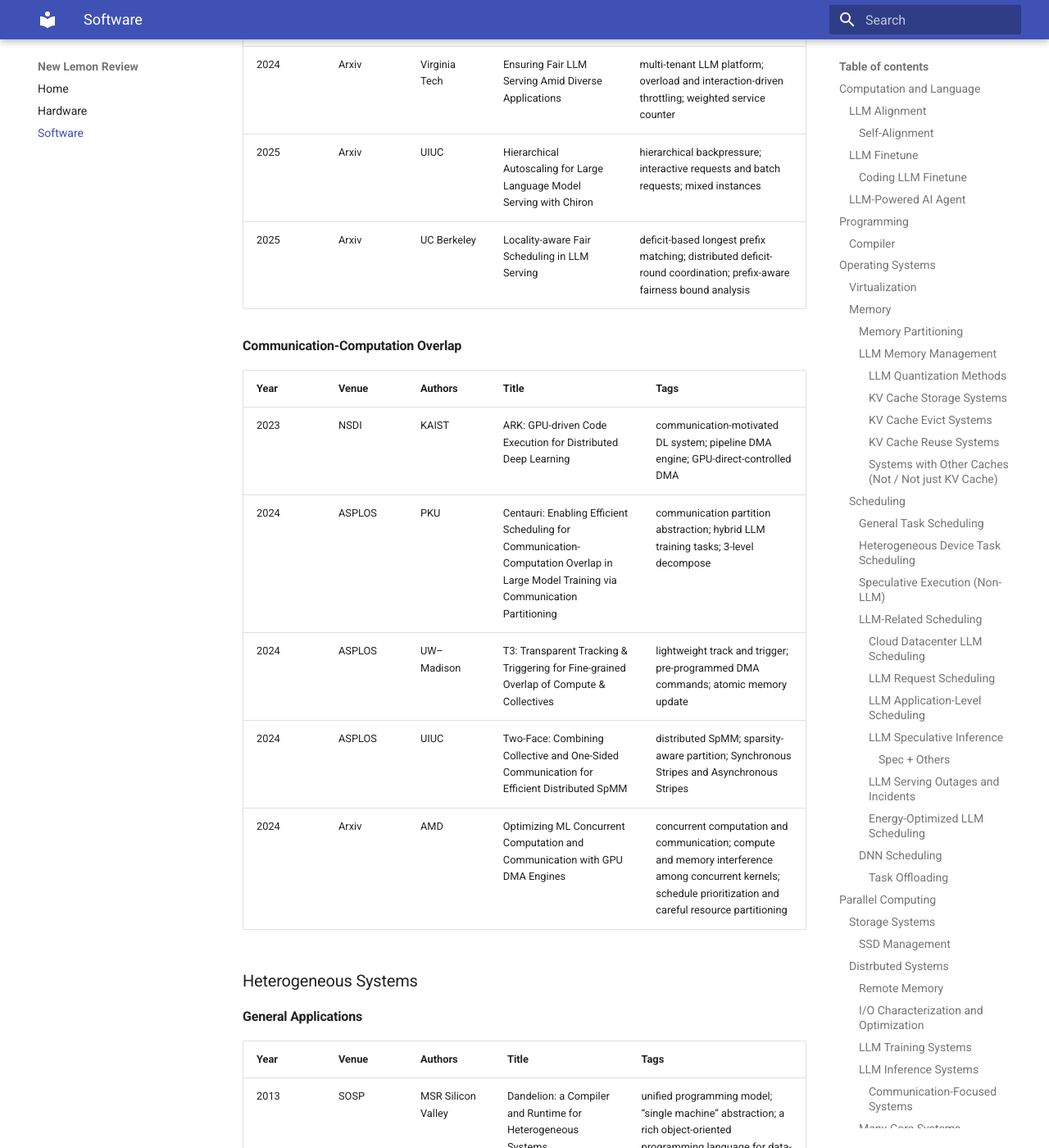
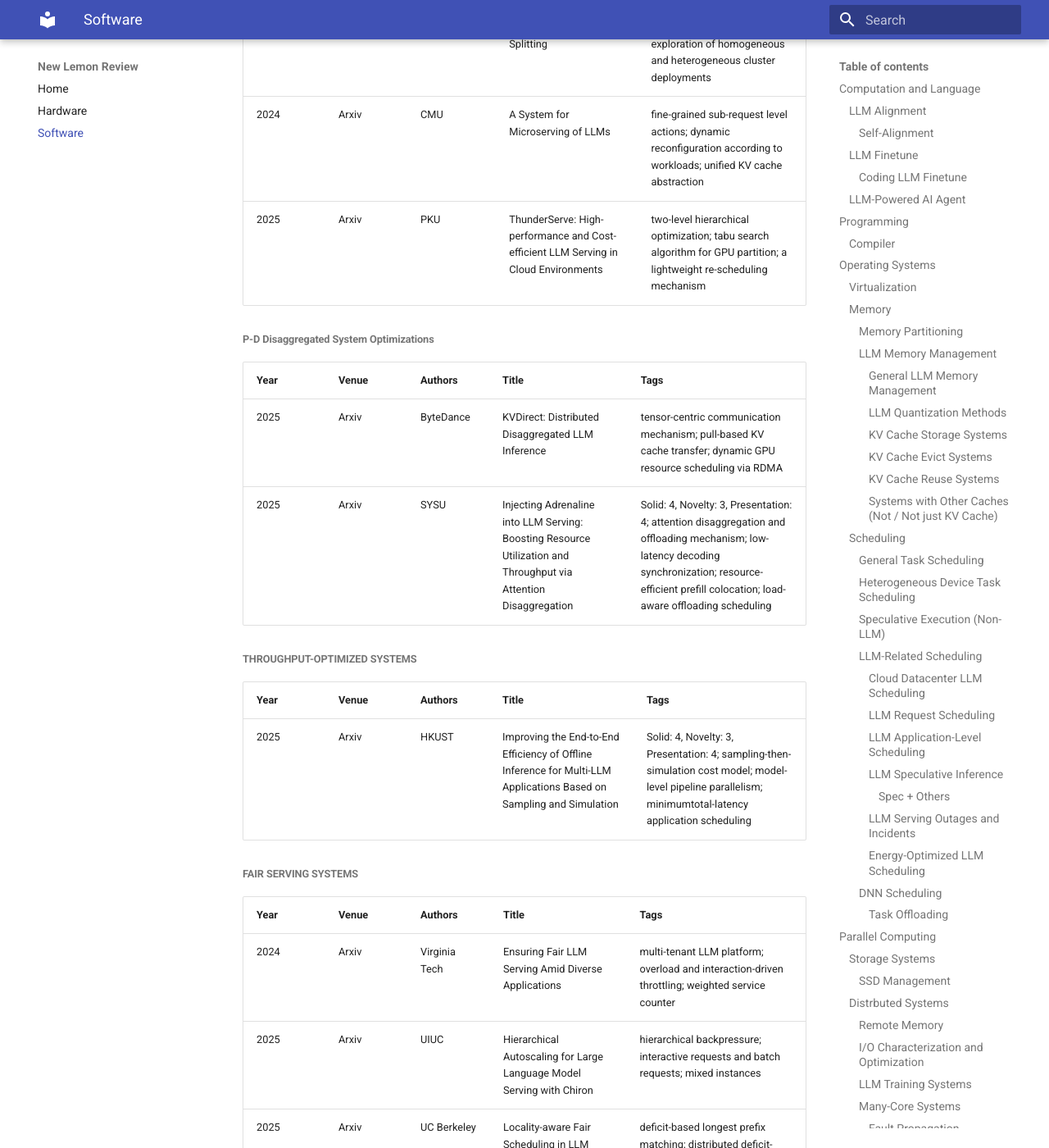
Before and after one commit to pku-lemonade/review, an MkDocs documentation site: the page built from docs/Software.md, in a window 1280 px wide and 1400 px high, scrolled down 17997 px. Shown: the whole window at 82% size. Built offline with MkDocs 1.6.1 and Material for MkDocs 9.7.7, drawn with Linux system fonts in a browser that asks for light colours; some of the changed text lies outside the part shown.

Commit message:
Added papers about llm optimizations and surveys (#46)
* Add mem managing & multi-llm paper

* Added papers about llm survey, pd-dis optimization, etc

* Add rating

```diff
--- a/docs/Software.md
+++ b/docs/Software.md
@@ -41,6 +41,12 @@
 | 2024 | Arxiv | UMich | Mercury: QoS-Aware Tiered Memory System | contend for local memory; priority inversion; intra- and inter-tier interference; per-tier page reclaimation |
 
 #### LLM Memory Management
+
+##### General LLM Memory Management
+
+| Year | Venue | Authors | Title | Tags |
+|-|-|-|-|-|
+| 2025 | Arxiv | THU | Jenga: Effective Memory Management for Serving LLM with Heterogeneity | Solid: 4, Novelty: 3, Presentation: 4; fixed-size embeddings; full-prefix dependency; two-level memory allocator |
 
 ##### LLM Quantization Methods
 
@@ -193,14 +199,8 @@
 | 2025 | ArXiv | HKU | Hecate: Unlocking Efficient Sparse Model Training via Fully Sharded Sparse Data Parallelism | Fully Sharded Sparse Data Parallelism (FSSDP); sparsely materializes MoE parameters; two sparse collective communications |
 | 2025 | Arxiv | THU | Enhancing Memory Efficiency in Large Language Model Training Through Chronos-aware Pipeline Parallelism | chronos-aware pipeline parallelism; temporal locality optimization; activation balancing |
 | 2025 | Arxiv | NUS | PipeOffload: Improving Scalability of Pipeline Parallelism with Memory Optimization | selective offload strategy; memory offload optimization; pipeline parallelism scalability; lifespan-based offloading |
-
-#### LLM Inference Systems
-
-##### Communication-Focused Systems
-
-| Year | Venue | Authors | Title | Tags |
-|-|-|-|-|-|
-| 2025 | Arxiv | Apple | SPD: Sync-Point Drop for efficient tensor parallelism of Large Language Models | sync-point drop; block-wise sensitivity analysis; attention output synchronization reduction |
+| 2025 | Arxiv | UCSD | WLB-LLM: Workload-Balanced 4D Parallelism for Large Language Model Training | Solid: 5, Novelty: 2, Presentation: 4; workload-aware variable-length document packing; per-document sharding strategy; adaptive sharding selection mechanism; delay execution of extremely long documents |
+| 2025 | EuroSys | University of Toronto | Mist: Efficient Distributed Training of Large Language Models via Memory-Parallelism Co-Optimization | Solid: 4, Novelty: 2, Presentation: 4; fine-grained overlap-centric scheduling; symbolic-based performance analysis; imbalance-aware hierarchical tuning |
 
 #### Many-Core Systems
 
@@ -230,6 +230,13 @@
 |-|-|-|-|-|
 | 2025 | Arxiv | UCLM | Understanding intra-node communication in HPC systems and Datacenters | intra- and inter-node simulation model; intra-node network interface bottleneck; impacts of communication pattern |
 
+#### LLM Inference Systems
+
+##### Communication-Focused Systems
+
+| Year | Venue | Authors | Title | Tags |
+|-|-|-|-|-|
+| 2025 | Arxiv | Apple | SPD: Sync-Point Drop for efficient tensor parallelism of Large Language Models | sync-point drop; block-wise sensitivity analysis; attention output synchronization reduction |
 
 ##### SLO-Aware Systems
 
@@ -247,10 +254,10 @@
 | Year | Venue | Authors | Title | Tags |
 |-|-|-|-|-|
 | 2024 | Arxiv | Northeastern University | LLM Inference Serving: Survey of Recent Advances and Opportunities | KV cache and memory management; LLM computation optimization; Cloud LLM deployment; focus on system-level enhancements |
-| 2024 | Arxiv | CSE Huawei | Software Performance Engineering (SPE) for Foundation Model-Powered Software (FMware) | performance concerns are often considered afterthoughts; continuous performance engineering; cognitive architecture design / communication protocols / tuning and optimization / deployment |
 | 2024 | Arxiv | CUHK | A Survey on Inference Optimization Techniques for Mixture of Experts Models | model compression; expert skip; expert merge; sparse to dense; expert parallel; expert offloading |
 | 2024 | Arxiv | PolyU | A Survey on Large Language Model Acceleration based on KV Cache Management | cache selection; budget allocation; cache merging; cache quantization; cache low-rank decomposition; attention grouping and sharing; memory management; hardware-aware design |
 | 2025 | Arxiv | THU | Beyond A Single AI Cluster: A Survey of Decentralized LLM Training | resource-driven paradigm; community-driven decentralization; organizational decentralization; decentralized LLM training taxonomy |
+| 2025 | Arxiv | FIU | Distributed LLMs and Multimodal Large Language Models: A Survey on Advances, Challenges, and Future Directions | Solid: (Survey), Novelty: (Survey), Presentation: 2; distributed solutions for LMs; workload imbalance in LLM training; M-ICL; model security enhancement |
 
 ###### Application Surveys
 
@@ -325,8 +332,20 @@
 | 2024 | OSDI | PKU | DistServe: Disaggregating Prefill and Decoding for Goodput-optimized Large Language Model Serving | goodput-optimized; prefill-decoding interference；novel placement algorithm for p-d schema |
 | 2024 | ISCA | University of Washington | Splitwise: Efficient Generative LLM Inference Using Phase Splitting | optimized cache context transfer; performance per dollar; performance per watt; exploration of homogeneous and heterogeneous cluster deployments |
 | 2024 | Arxiv | CMU | A System for Microserving of LLMs | fine-grained sub-request level actions; dynamic reconfiguration according to workloads; unified KV cache abstraction |
+| 2025 | Arxiv | PKU | ThunderServe: High-performance and Cost-efficient LLM Serving in Cloud Environments | two-level hierarchical optimization; tabu search algorithm for GPU partition; a lightweight re-scheduling mechanism |
+
+###### P-D Disaggregated System Optimizations
+
+| Year | Venue | Authors | Title | Tags |
+|-|-|-|-|-|
 | 2025 | Arxiv | ByteDance | KVDirect: Distributed Disaggregated LLM Inference | tensor-centric communication mechanism; pull-based KV cache transfer; dynamic GPU resource scheduling via RDMA |
-| 2025 | Arxiv | PKU | ThunderServe: High-performance and Cost-efficient LLM Serving in Cloud Environments | two-level hierarchical optimization; tabu search algorithm for GPU partition; a lightweight re-scheduling mechanism |
+| 2025 | Arxiv | SYSU | Injecting Adrenaline into LLM Serving: Boosting Resource Utilization and Throughput via Attention Disaggregation | Solid: 4, Novelty: 3, Presentation: 4; attention disaggregation and offloading mechanism; low-latency decoding synchronization; resource-efficient prefill colocation; load-aware offloading scheduling |
+
+##### Throughput-Optimized Systems
+
+| Year | Venue | Authors | Title | Tags |
+|-|-|-|-|-|
+| 2025 | Arxiv | HKUST | Improving the End-to-End Efficiency of Offline Inference for Multi-LLM Applications Based on Sampling and Simulation | Solid: 4, Novelty: 3, Presentation: 4; sampling-then-simulation cost model; model-level pipeline parallelism; minimumtotal-latency application scheduling |
 
 ##### Fair Serving Systems
 
```
